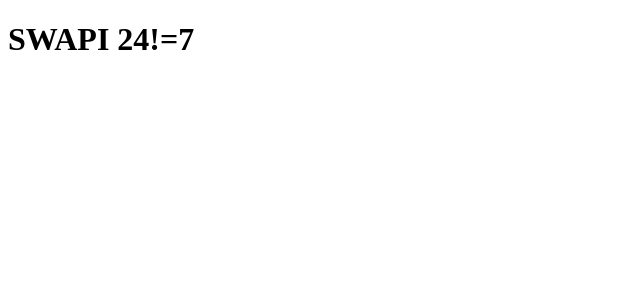
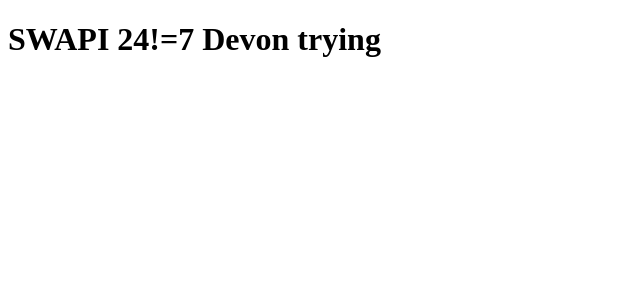
Before and after one commit to jessetsmith/swapi-24hr-project, an Angular app: page / in a window 1280 px wide. Shown: the top 300 px of the page, without its empty margins (0-640 px from the left). Built offline with nearby package versions, Linux system fonts and the light colour scheme.

Commit message:
practice branch

```diff
--- a/src/app/app.component.ts
+++ b/src/app/app.component.ts
@@ -6,5 +6,5 @@
   styleUrls: ['./app.component.css']
 })
 export class AppComponent {
-  title = 'SWAPI 24!=7';
+  title = 'SWAPI 24!=7 Devon trying';
 }
```
